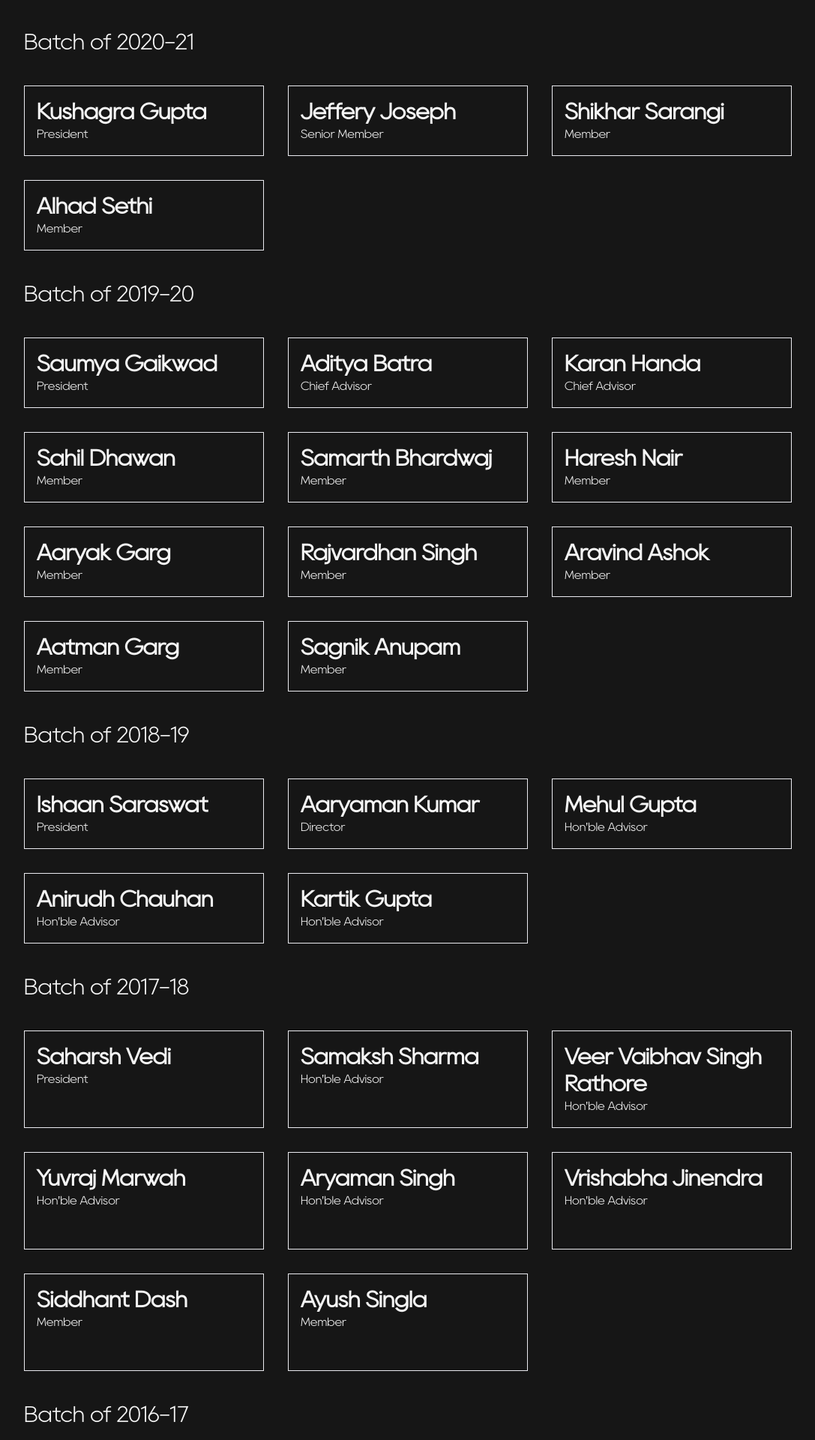
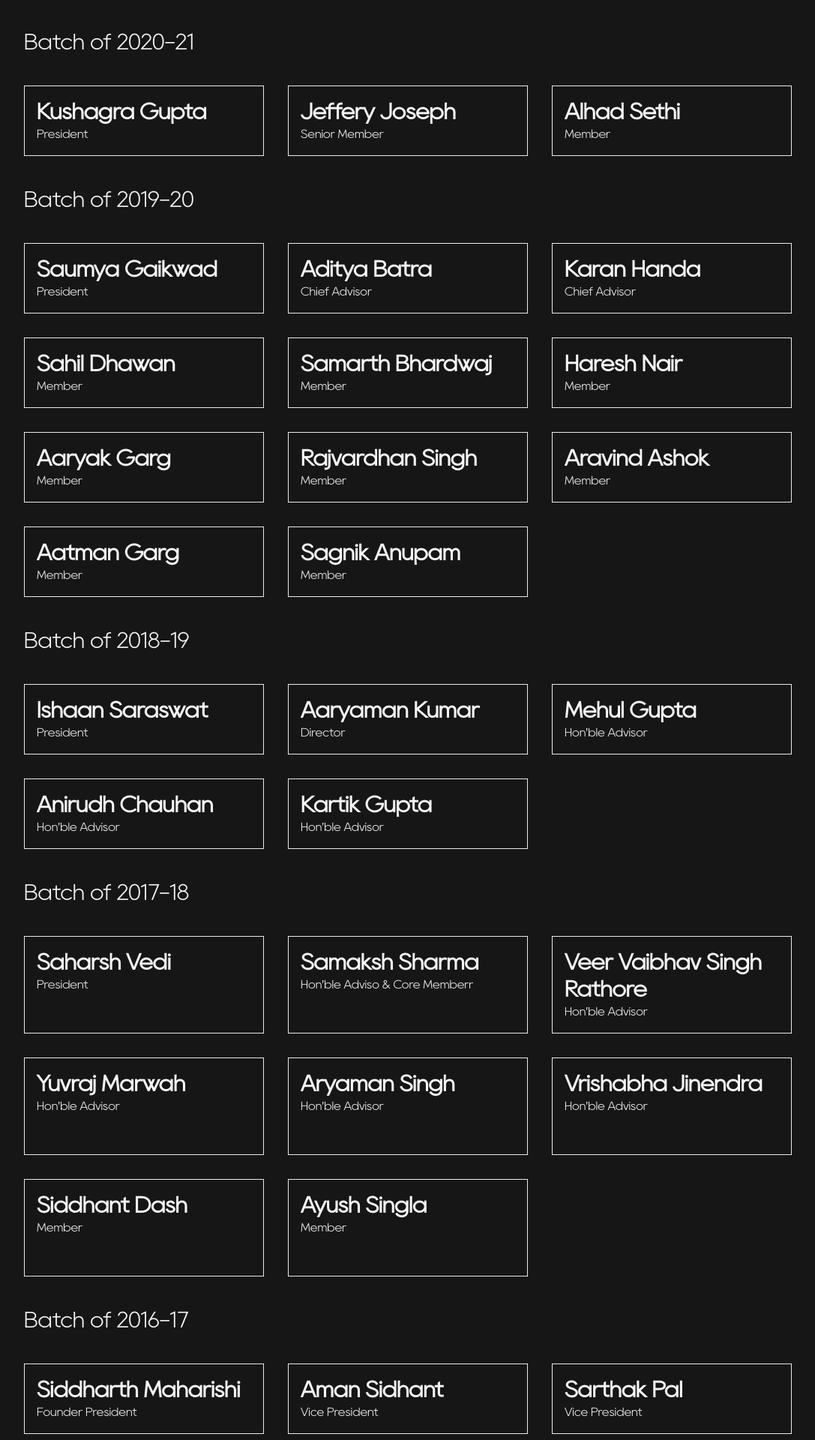
Before and after one commit to Domainsplus/DS-Website, a Next.js app: page /alumni in a window 1280 px wide. Shown: the part 800-2720 px from the top of the page at 75% size, without its empty margins (96-1183 px from the left). Built offline with nearby package versions, Linux system fonts and the light colour scheme.

Commit message:
Updated changes

```diff
--- a/components/index-header.js
+++ b/components/index-header.js
@@ -58,7 +58,7 @@ export default function header() {
       </div>
         <div className="title-home text-gray-100">
           <h1 className="title  ">
-            Domain Square +
+            DomainSquare+
           </h1>
           <p className="subtitle">
             The Gaming Club of Delhi Public School R K Puram
--- a/data/alumni/alumni.json
+++ b/data/alumni/alumni.json
@@ -50,10 +50,6 @@
             {
                 "name": "Jeffery Joseph",
                 "role": "Senior Member"
-            },
-            {
-                "name": "Shikhar Sarangi",
-                "role": "Member"
             },
             {
                 "name": "Alhad Sethi",
@@ -144,7 +140,7 @@
             },
             {
                 "name": "Samaksh Sharma",
-                "role": "Hon'ble Advisor"
+                "role": "Hon'ble Adviso & Core Memberr"
             },
             {
                 "name": "Veer Vaibhav Singh Rathore",
@@ -177,7 +173,7 @@
         "alumni": [
             {
                 "name": "Siddharth Maharishi",
-                "role": "President"
+                "role": "Founder President"
             },
             {
                 "name": "Aman Sidhant",
```
